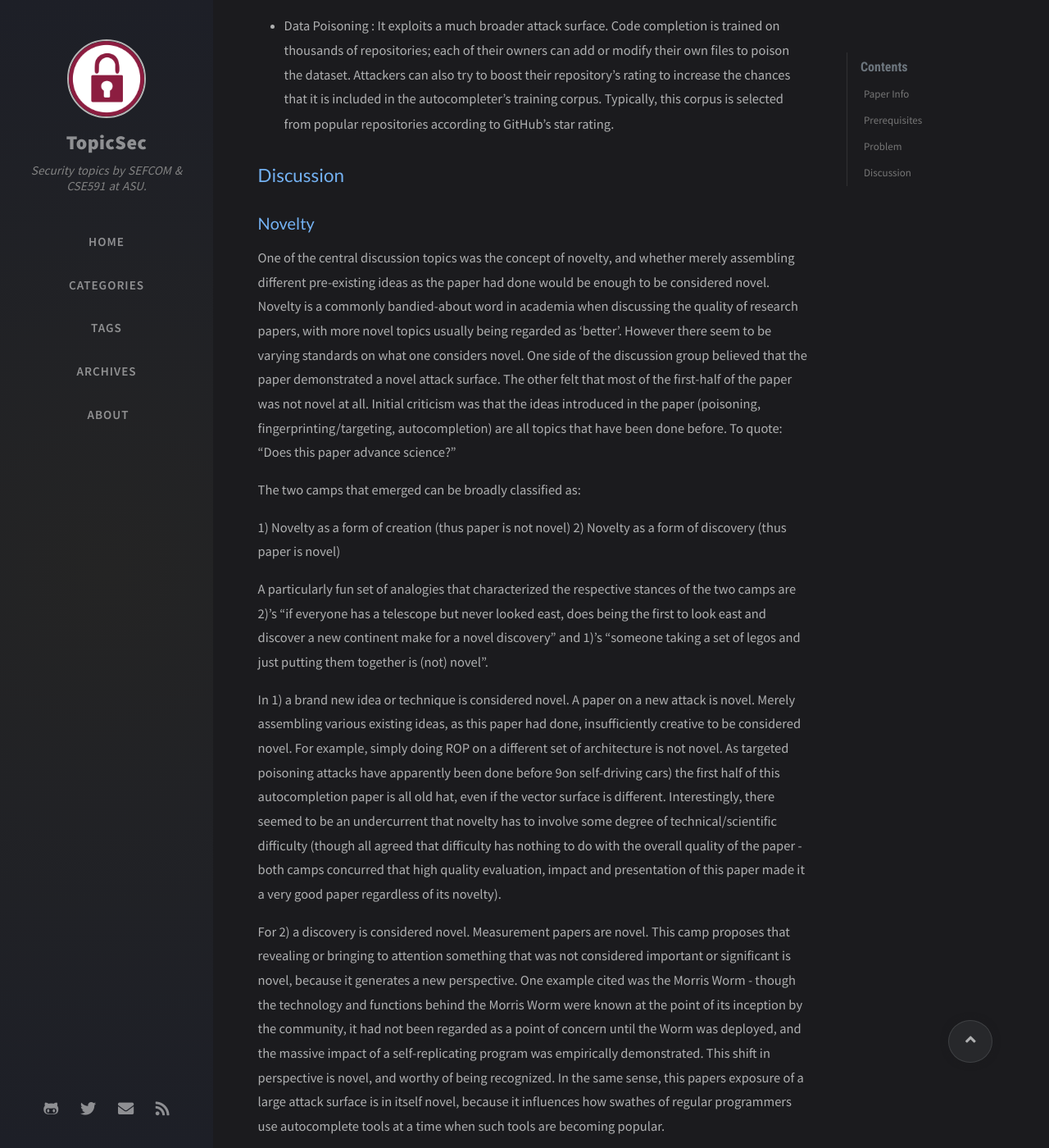
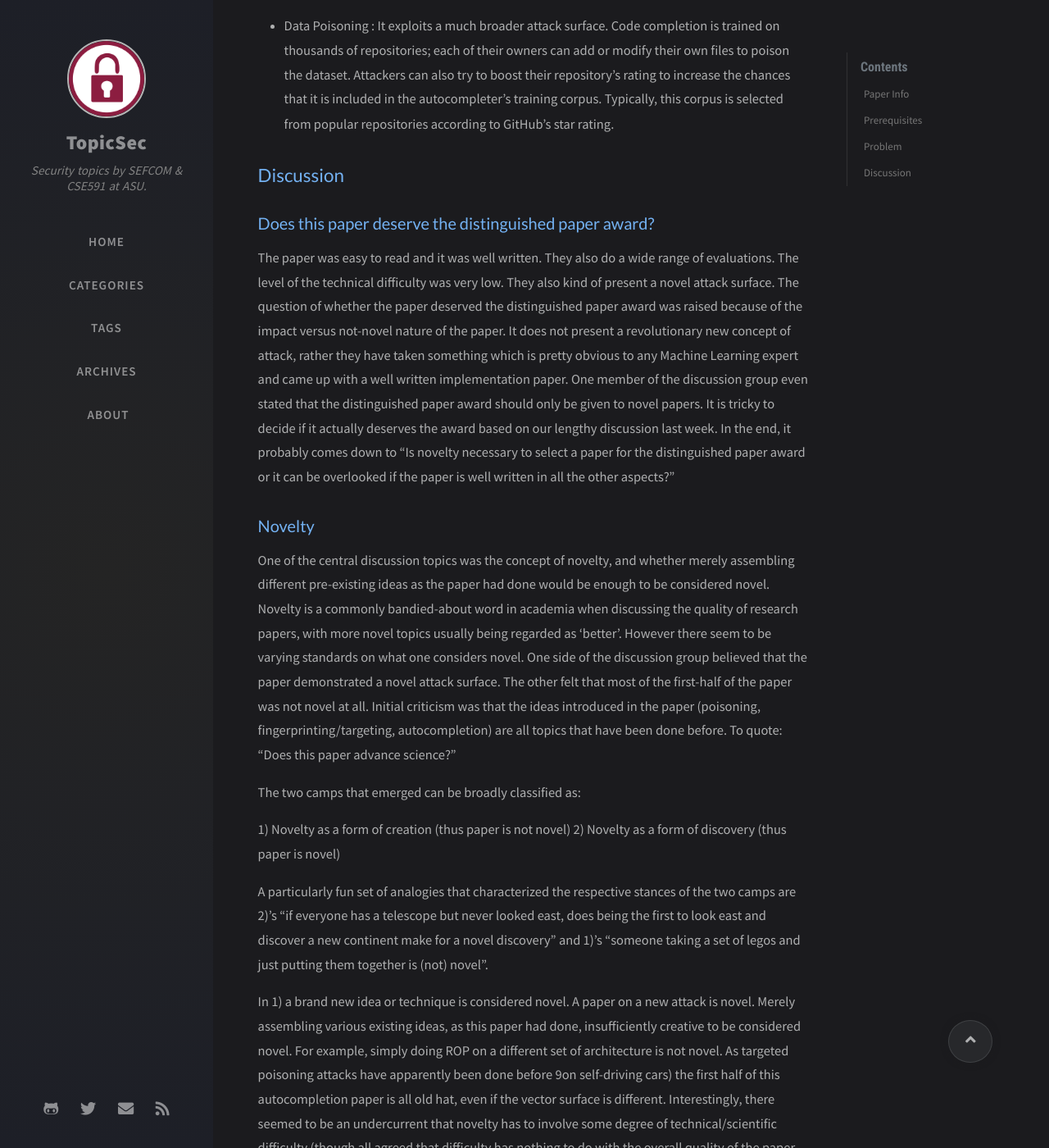
Before and after one commit to TopicSec/topicsec.github.io, a Jekyll site: the page built from _posts/2021-10-27-you-autocomplete-me.md, in a window 1280 px wide and 1400 px high, scrolled down 1142 px. Shown: the whole window at 82% size. Built offline with Jekyll 4.4.1, drawn with Linux system fonts in a browser that asks for light colours; nearby versions of some CDN libraries; comment, search, counter and statistics services are not loaded; some of the changed text lies outside the part shown.

Commit message:
Rearrange sections.

```diff
--- a/_posts/2021-10-27-you-autocomplete-me.md
+++ b/_posts/2021-10-27-you-autocomplete-me.md
@@ -30,6 +30,10 @@ Attackers can influence autocomplete suggestions by inserting specially crafted
 
 ## Discussion
 
+### Does this paper deserve the distinguished paper award?
+
+The paper was easy to read and it was well written. They also do a wide range of evaluations. The level of the technical difficulty was very low. They also kind of present a novel attack surface. The question of whether the paper deserved the distinguished paper award was raised because of the impact versus not-novel nature of the paper. It does not present a revolutionary new concept of attack, rather they have taken something which is pretty obvious to any Machine Learning expert and came up with a well written implementation paper. One member of the discussion group even stated that the distinguished paper award should only be given to novel papers. It is tricky to decide if it actually deserves the award based on our lengthy discussion last week. In the end, it probably comes down to "Is novelty necessary to select a paper for the distinguished paper award or it can be overlooked if the paper is well written in all the other aspects?"
+
 ### Novelty
 
 One of the central discussion topics was the concept of novelty, and whether merely assembling different pre-existing ideas as the paper had done would be enough to be considered novel. Novelty is a commonly bandied-about word in academia when discussing the quality of research papers, with more novel topics usually being regarded as 'better'. However there seem to be varying standards on what one considers novel. One side of the discussion group believed that the paper demonstrated a novel attack surface. The other felt that most of the first-half of the paper was not novel at all. Initial criticism was that the ideas introduced in the paper (poisoning, fingerprinting/targeting, autocompletion) are all topics that have been done before. To quote: "Does this paper advance science?"
```
Also changed, not shown: other parts of _posts/2021-10-27-you-autocomplete-me.md (+0 -4 lines).
